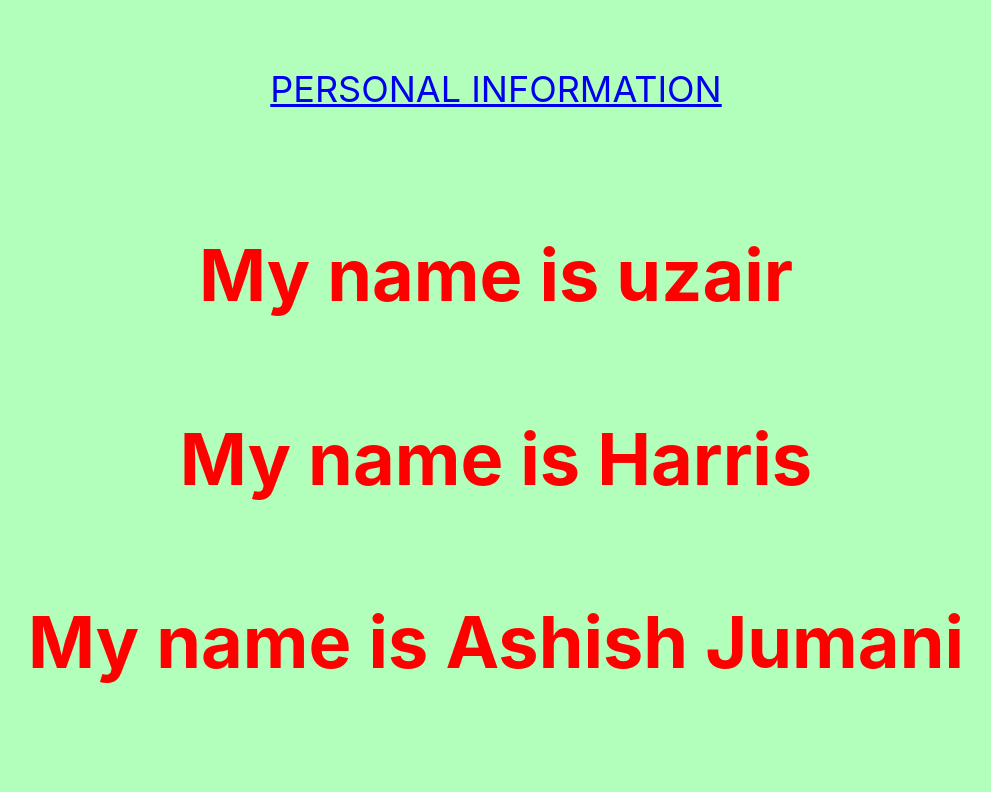
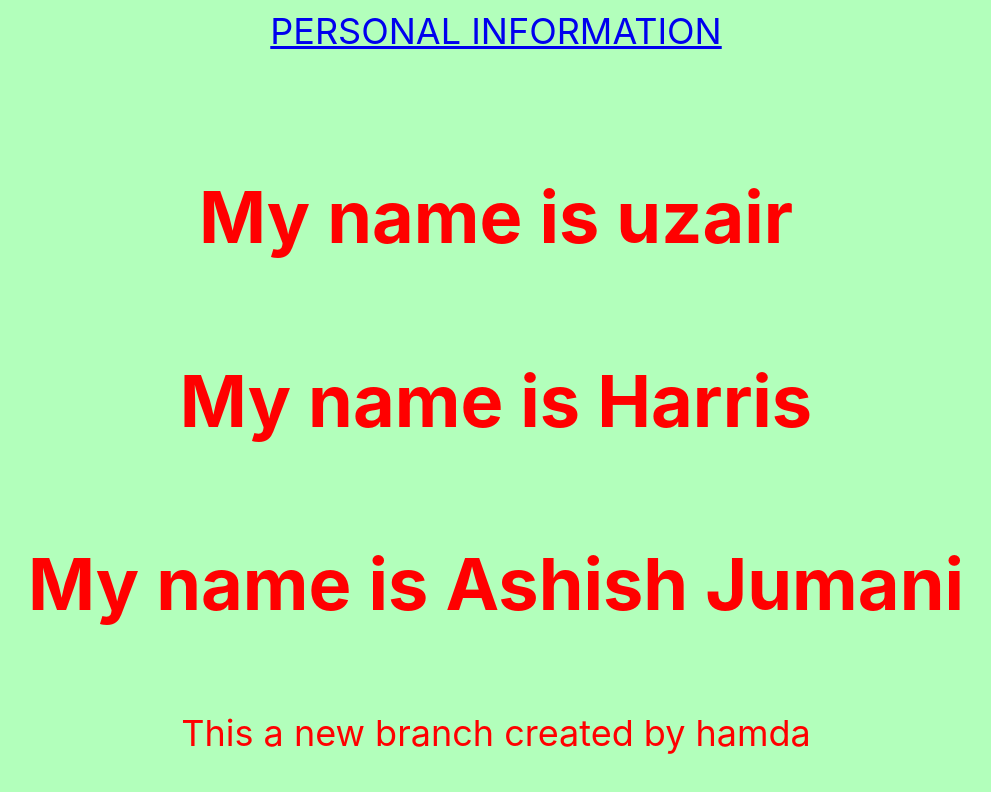
Before and after one commit to Uzair7229/demo, a React (Create React App) app in the folder new/: page / in a window 1280 px wide. Shown: the top 792 px of the page, without its empty margins (144-1135 px from the left). Built offline with nearby package versions, Linux system fonts and the light colour scheme; no server answers.

Commit message:
NewChangeByHamda

```diff
--- a/new/src/App.js
+++ b/new/src/App.js
@@ -37,6 +37,18 @@ componentWillMount() {
         <h1> My name is Harris</h1>
         <h1>My name is Ashish Jumani</h1>
 
+
+
+
+
+        <p>This a new branch created by hamda</p>
+
+
+
+
+
+
+
       </header>
     </div>
   )
```
